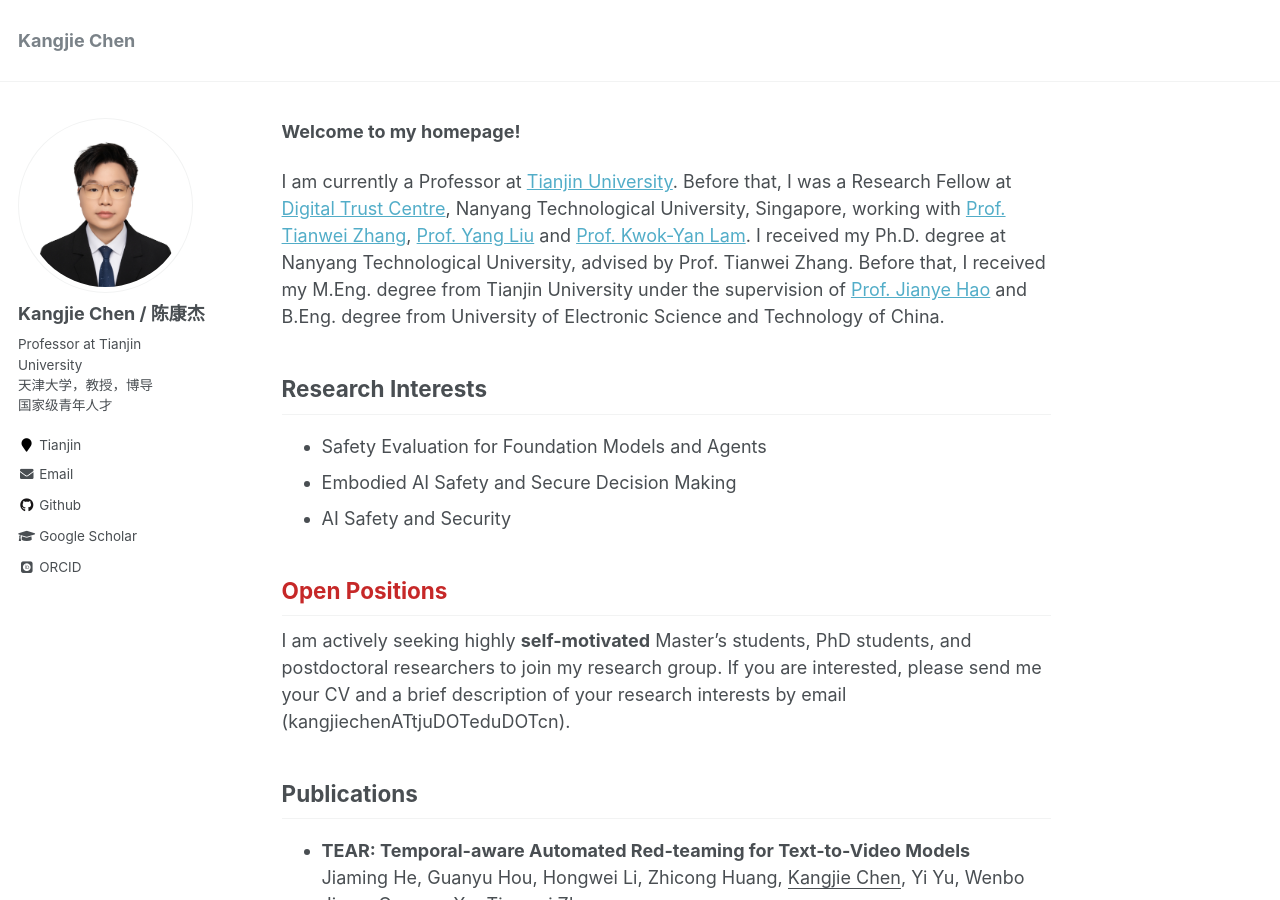
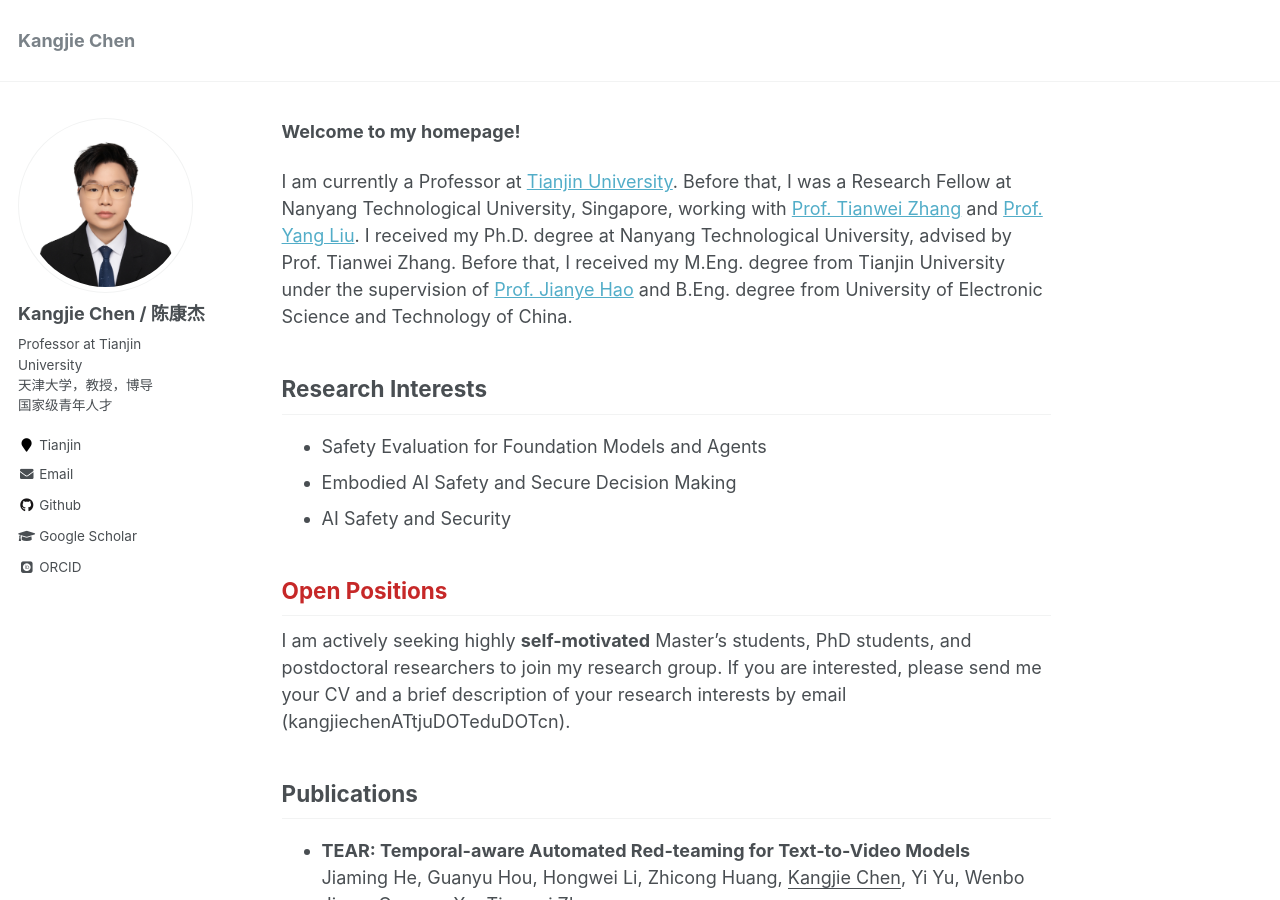
Before and after one commit to kangjie-chen/kangjie-chen.github.io, a Jekyll site: the page built from _pages/about.md, in a window 1280 px wide and 900 px high. Built offline with Jekyll 4.4.1, drawn with Linux system fonts in a browser that asks for light colours; some web fonts are replaced.

Commit message:
Update about.md

```diff
--- a/_pages/about.md
+++ b/_pages/about.md
@@ -11,7 +11,7 @@ redirect_from:
 <span style="font-size:large;font-weight:bold;"> Welcome to my homepage! </span>
 <br/>
 
-I am currently a Professor at [Tianjin University](https://cse.tju.edu.cn/). Before that, I was a Research Fellow at [Digital Trust Centre](https://www.ntu.edu.sg/dtc), Nanyang Technological University, Singapore, working with [Prof. Tianwei Zhang](https://personal.ntu.edu.sg/tianwei.zhang/index.html), [Prof. Yang Liu](https://personal.ntu.edu.sg/yangliu/) and [Prof. Kwok-Yan Lam](https://personal.ntu.edu.sg/kwokyan.lam/). I received my Ph.D. degree at Nanyang Technological University, advised by Prof. Tianwei Zhang. Before that, I received my M.Eng. degree from Tianjin University under the supervision of [Prof. Jianye Hao](http://www.icdai.org/jianye.html) and B.Eng. degree from University of Electronic Science and Technology of China.
+I am currently a Professor at [Tianjin University](https://cse.tju.edu.cn/). Before that, I was a Research Fellow at Nanyang Technological University, Singapore, working with [Prof. Tianwei Zhang](https://personal.ntu.edu.sg/tianwei.zhang/index.html) and [Prof. Yang Liu](https://personal.ntu.edu.sg/yangliu/). I received my Ph.D. degree at Nanyang Technological University, advised by Prof. Tianwei Zhang. Before that, I received my M.Eng. degree from Tianjin University under the supervision of [Prof. Jianye Hao](http://www.icdai.org/jianye.html) and B.Eng. degree from University of Electronic Science and Technology of China.
 
 ## Research Interests
 - Safety Evaluation for Foundation Models and Agents
```
